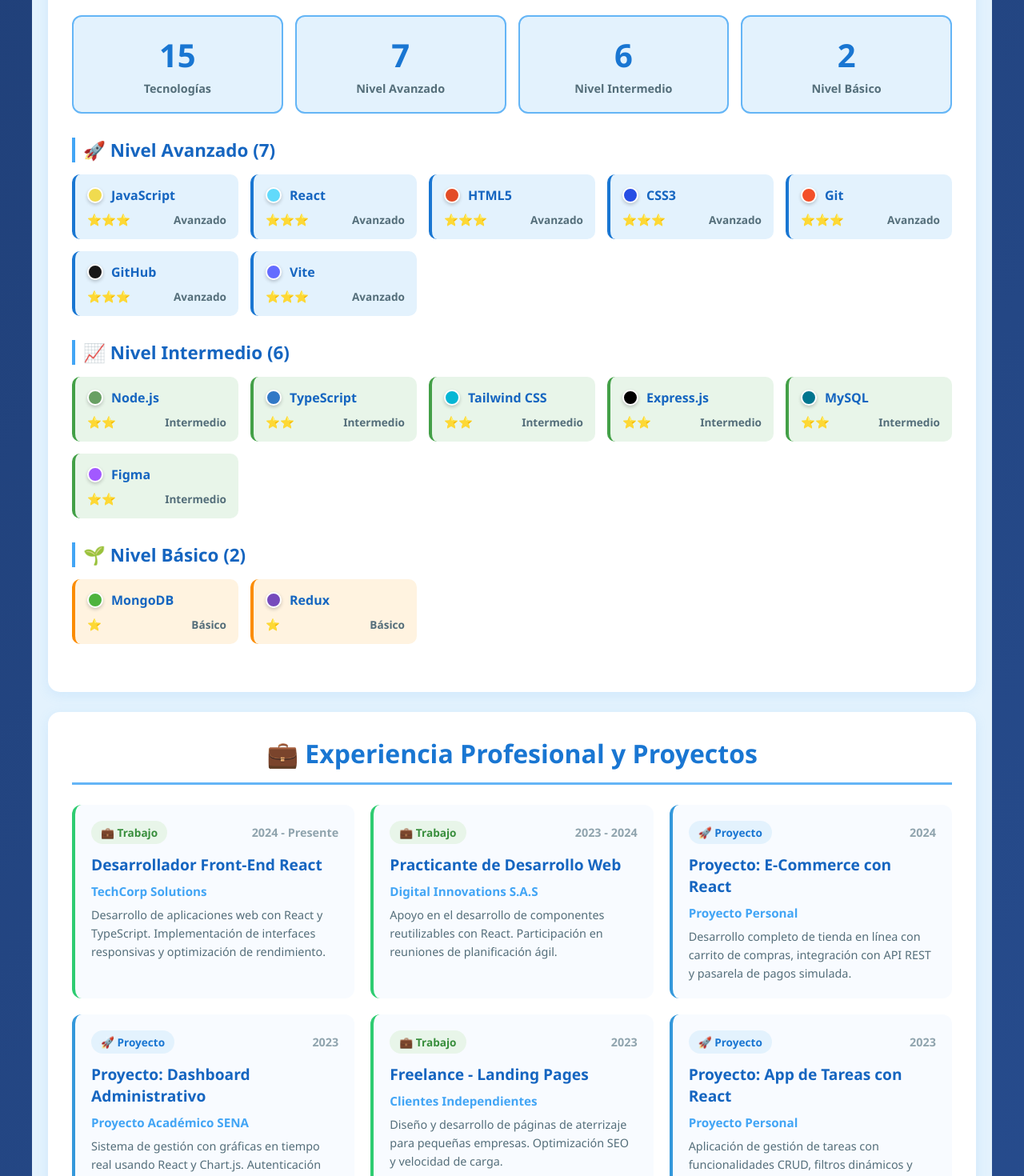
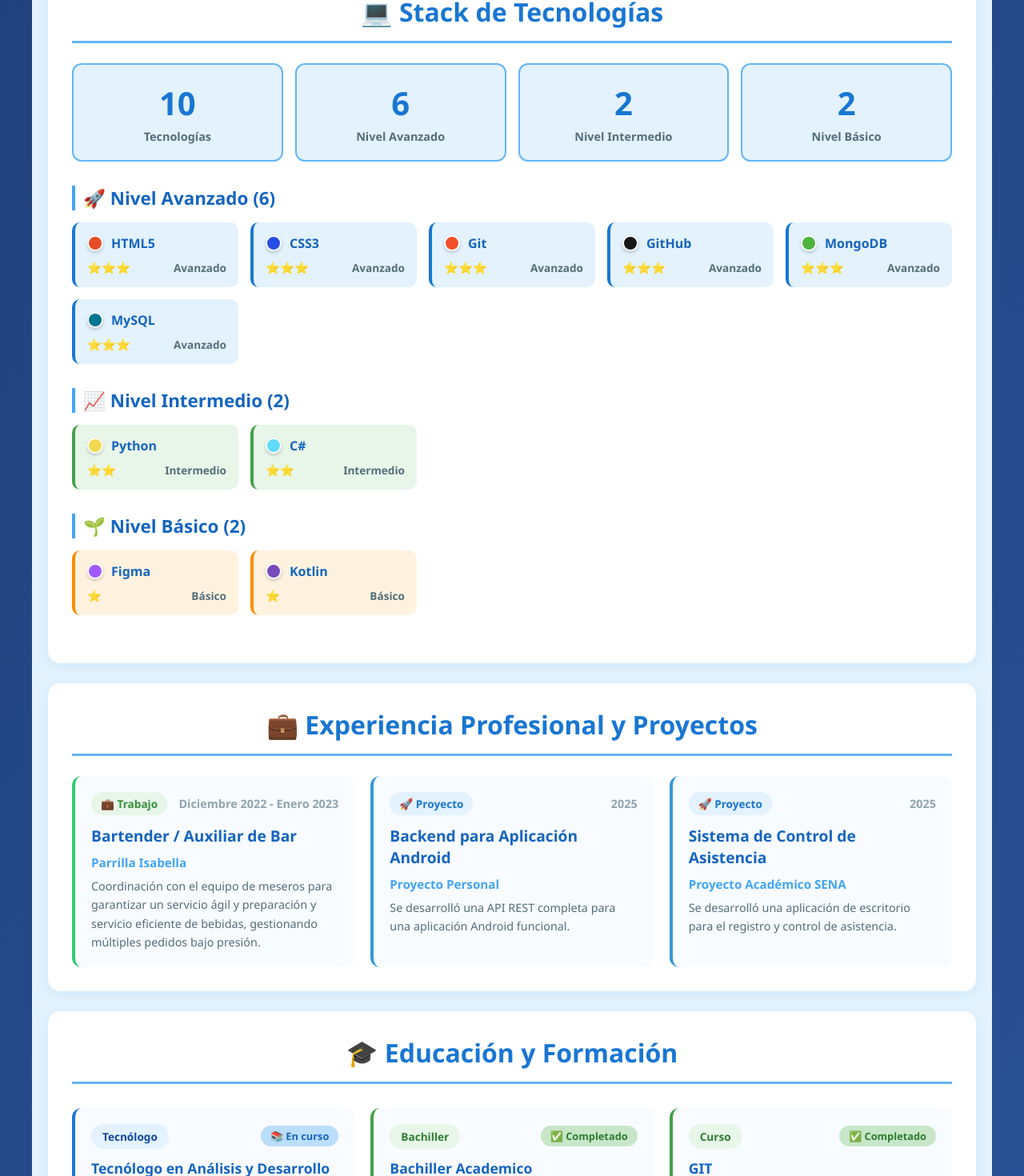
Before and after one commit to DaniGR09/cv-react-jeanmary-gonzalez, a React (Vite) app: page / in a window 1280 px wide. Shown: the part 1260-2730 px from the top of the page at 80% size. Built offline with nearby package versions, Linux system fonts and the light colour scheme.

Commit message:
Cambios de paleta y mejoras

```diff
--- a/src/components/CabeceraCV.jsx
+++ b/src/components/CabeceraCV.jsx
@@ -11,7 +11,7 @@ function CabeceraCV() {
       <div style={styles.contacto}>
         <div style={styles.contactoItem}>
           <span style={styles.icono}>📞</span>
-          <span>+57 300 123 4567</span>
+          <span>+57 304 5712242</span>
         </div>
         <div style={styles.contactoItem}>
           <span style={styles.icono}>📧</span>
--- a/src/components/Educacion.jsx
+++ b/src/components/Educacion.jsx
@@ -5,95 +5,39 @@ function Educacion() {
       tipo: "Tecnólogo",
       titulo: "Tecnólogo en Análisis y Desarrollo de Software",
       institucion: "SENA - Servicio Nacional de Aprendizaje",
-      año: "2023 - 2025",
+      año: "2024 - 2025",
       estado: "En curso"
     },
     {
       id: 2,
-      tipo: "Curso",
-      titulo: "React - La Guía Completa: Hooks, Context, MERN y +100",
-      institucion: "Udemy",
-      año: "2024",
+      tipo: "Bachiller",
+      titulo: "Bachiller Academico",
+      institucion: "Ana Eva Escobar",
+      año: "2023",
       estado: "Completado"
     },
     {
       id: 3,
       tipo: "Curso",
-      titulo: "JavaScript Moderno: ES6, ES7, ES8, ES9, ES10+",
-      institucion: "Platzi",
-      año: "2024",
+      titulo: "GIT",
+      institucion: "W3Schools",
+      año: "2025",
       estado: "Completado"
     },
     {
       id: 4,
-      tipo: "Certificación",
-      titulo: "Responsive Web Design Certification",
-      institucion: "freeCodeCamp",
-      año: "2023",
+      tipo: "Curso",
+      titulo: "MondoDB",
+      institucion: "W3Schools",
+      año: "2025",
       estado: "Completado"
     },
     {
       id: 5,
-      tipo: "Taller",
-      titulo: "Git y GitHub para Desarrolladores",
-      institucion: "SENA",
-      año: "2023",
-      estado: "Completado"
-    },
-    {
-      id: 6,
       tipo: "Curso",
-      titulo: "Node.js: De Cero a Experto",
-      institucion: "Udemy",
-      año: "2024",
-      estado: "En curso"
-    },
-    {
-      id: 7,
-      tipo: "Seminario",
-      titulo: "Metodologías Ágiles: Scrum y Kanban",
-      institucion: "Google Activate",
-      año: "2024",
-      estado: "Completado"
-    },
-    {
-      id: 8,
-      tipo: "Curso",
-      titulo: "Diseño UX/UI Avanzado con Figma",
-      institucion: "Domestika",
-      año: "2024",
-      estado: "Completado"
-    },
-    {
-      id: 9,
-      tipo: "Taller",
-      titulo: "Introducción a Bases de Datos SQL y NoSQL",
-      institucion: "SENA",
-      año: "2023",
-      estado: "Completado"
-    },
-    {
-      id: 10,
-      tipo: "Curso",
-      titulo: "CSS Avanzado: Flexbox, Grid y Animaciones",
-      institucion: "Platzi",
-      año: "2023",
-      estado: "Completado"
-    },
-    {
-      id: 11,
-      tipo: "Certificación",
-      titulo: "JavaScript Algorithms and Data Structures",
-      institucion: "freeCodeCamp",
-      año: "2024",
-      estado: "Completado"
-    },
-    {
-      id: 12,
-      tipo: "Seminario",
-      titulo: "Ciberseguridad para Desarrolladores",
-      institucion: "Universidad Distrital",
-      año: "2024",
+      titulo: "SQL",
+      institucion: "W3Schools",
+      año: "2025",
       estado: "Completado"
     }
   ];
--- a/src/components/Experiencia.jsx
+++ b/src/components/Experiencia.jsx
@@ -2,84 +2,29 @@ function Experiencia() {
   const experiencias = [
     {
       id: 1,
-      cargo: "Desarrollador Front-End React",
-      empresa: "TechCorp Solutions",
-      año: "2024 - Presente",
-      descripcion: "Desarrollo de aplicaciones web con React y TypeScript. Implementación de interfaces responsivas y optimización de rendimiento.",
+      cargo: "Bartender / Auxiliar de Bar ",
+      empresa: "Parrilla Isabella",
+      año: "Diciembre 2022 - Enero 2023",
+      descripcion: "Coordinación con el equipo de meseros para garantizar un servicio ágil y preparación y servicio eficiente de bebidas, gestionando múltiples pedidos bajo presión.",
       tipo: "trabajo"
     },
     {
       id: 2,
-      cargo: "Practicante de Desarrollo Web",
-      empresa: "Digital Innovations S.A.S",
-      año: "2023 - 2024",
-      descripcion: "Apoyo en el desarrollo de componentes reutilizables con React. Participación en reuniones de planificación ágil.",
-      tipo: "trabajo"
+      cargo: "Backend para Aplicación Android",
+      empresa: "Proyecto Personal",
+      año: "2025",
+      descripcion: "Se desarrolló una API REST completa para una aplicación Android funcional.",
+      tipo: "proyecto"
     },
     {
       id: 3,
-      cargo: "Proyecto: E-Commerce con React",
-      empresa: "Proyecto Personal",
-      año: "2024",
-      descripcion: "Desarrollo completo de tienda en línea con carrito de compras, integración con API REST y pasarela de pagos simulada.",
-      tipo: "proyecto"
-    },
-    {
-      id: 4,
-      cargo: "Proyecto: Dashboard Administrativo",
+      cargo: "Sistema de Control de Asistencia",
       empresa: "Proyecto Académico SENA",
-      año: "2023",
-      descripcion: "Sistema de gestión con gráficas en tiempo real usando React y Chart.js. Autenticación con JWT.",
-      tipo: "proyecto"
-    },
-    {
-      id: 5,
-      cargo: "Freelance - Landing Pages",
-      empresa: "Clientes Independientes",
-      año: "2023",
-      descripcion: "Diseño y desarrollo de páginas de aterrizaje para pequeñas empresas. Optimización SEO y velocidad de carga.",
-      tipo: "trabajo"
-    },
-    {
-      id: 6,
-      cargo: "Proyecto: App de Tareas con React",
-      empresa: "Proyecto Personal",
-      año: "2023",
-      descripcion: "Aplicación de gestión de tareas con funcionalidades CRUD, filtros dinámicos y almacenamiento local.",
-      tipo: "proyecto"
-    },
-    {
-      id: 7,
-      cargo: "Líder Técnico - Hackathon",
-      empresa: "SENA Hackathon 2024",
-      año: "2024",
-      descripcion: "Liderazgo de equipo de 4 personas en competencia de desarrollo. Creación de prototipo funcional en 48 horas.",
-      tipo: "trabajo"
-    },
-    {
-      id: 8,
-      cargo: "Proyecto: Clone de Netflix",
-      empresa: "Proyecto de Aprendizaje",
-      año: "2023",
-      descripcion: "Réplica de interfaz de Netflix consumiendo API de películas. Implementación de búsqueda y categorías dinámicas.",
-      tipo: "proyecto"
-    },
-    {
-      id: 9,
-      cargo: "Asistente de Soporte TI",
-      empresa: "CompuServicios Ltda",
-      año: "2022 - 2023",
-      descripcion: "Soporte técnico a usuarios finales, mantenimiento de equipos y resolución de incidencias de software.",
-      tipo: "trabajo"
-    },
-    {
-      id: 10,
-      cargo: "Proyecto: Portfolio Personal Interactivo",
-      empresa: "Proyecto Personal",
-      año: "2024",
-      descripcion: "Portafolio web con animaciones, modo oscuro/claro y sección de proyectos con filtros interactivos.",
+      año: "2025",
+      descripcion: "Se desarrolló una aplicación de escritorio para el registro y control de asistencia.",
       tipo: "proyecto"
     }
+
   ];
 
   return (
--- a/src/components/Perfil.jsx
+++ b/src/components/Perfil.jsx
@@ -1,7 +1,7 @@
 function Perfil() {
   const habilidadesTecnicas = [
-    "React", "JavaScript ES6+", "HTML5/CSS3",
-    "Git & GitHub", "Responsive Design", "REST APIs"
+    "Python", "SQL", "HTML5/CSS3",
+    "Git & GitHub", "C#", "MongoDB"
   ];
 
   const habilidadesBlandas = [
@@ -16,10 +16,10 @@ function Perfil() {
 
       <div style={styles.descripcionContainer}>
         <p style={styles.descripcion}>
-          Desarrollador Front-End apasionado por crear experiencias web
-          intuitivas y funcionales. Con sólidos conocimientos en React y
-          el ecosistema JavaScript moderno, busco aplicar mis habilidades
-          técnicas en proyectos desafiantes que generen impacto real.
+          Soy estudiante del último trimestre de Tecnología en Análisis y Desarrollo de Software. Poseo conocimientos
+sólidos en Python, bases de datos (SQL) y metodologías ágiles. Soy una persona responsable, comprometida y
+con gran adaptabilidad. Busco una oportunidad de práctica para iniciar a partir del 16 de enero de 2026 donde
+pueda fortalecer mis competencias y aportar a proyectos reales de desarrollo.
         </p>
         <p style={styles.descripcion}>
           Me destaco por mi capacidad de aprendizaje continuo, trabajo
--- a/src/components/StackTecnologias.jsx
+++ b/src/components/StackTecnologias.jsx
@@ -1,20 +1,15 @@
 function StackTecnologias() {
   const tecnologias = [
-    { id: 1, nombre: "JavaScript", nivel: "Avanzado", color: "#f0db4f" },
-    { id: 2, nombre: "React", nivel: "Avanzado", color: "#61dafb" },
+    { id: 1, nombre: "Python", nivel: "Intermedio", color: "#f0db4f" },
+    { id: 2, nombre: "C#", nivel: "Intermedio", color: "#61dafb" },
     { id: 3, nombre: "HTML5", nivel: "Avanzado", color: "#e34c26" },
     { id: 4, nombre: "CSS3", nivel: "Avanzado", color: "#264de4" },
-    { id: 5, nombre: "Node.js", nivel: "Intermedio", color: "#68a063" },
-    { id: 6, nombre: "Git", nivel: "Avanzado", color: "#f34f29" },
-    { id: 7, nombre: "GitHub", nivel: "Avanzado", color: "#181717" },
-    { id: 8, nombre: "TypeScript", nivel: "Intermedio", color: "#3178c6" },
-    { id: 9, nombre: "Tailwind CSS", nivel: "Intermedio", color: "#06b6d4" },
-    { id: 10, nombre: "MongoDB", nivel: "Básico", color: "#4db33d" },
-    { id: 11, nombre: "Express.js", nivel: "Intermedio", color: "#000000" },
-    { id: 12, nombre: "MySQL", nivel: "Intermedio", color: "#00758f" },
-    { id: 13, nombre: "Figma", nivel: "Intermedio", color: "#a259ff" },
-    { id: 14, nombre: "Vite", nivel: "Avanzado", color: "#646cff" },
-    { id: 15, nombre: "Redux", nivel: "Básico", color: "#764abc" }
+    { id: 5, nombre: "Git", nivel: "Avanzado", color: "#f34f29" },
+    { id: 6, nombre: "GitHub", nivel: "Avanzado", color: "#181717" },
+    { id: 7, nombre: "MongoDB", nivel: "Avanzado", color: "#4db33d" },
+    { id: 8, nombre: "MySQL", nivel: "Avanzado", color: "#00758f" },
+    { id: 9, nombre: "Figma", nivel: "Básico", color: "#a259ff" },
+    { id: 10, nombre: "Kotlin", nivel: "Básico", color: "#764abc" }
   ];
 
   // Función para obtener estilo según el nivel
```
